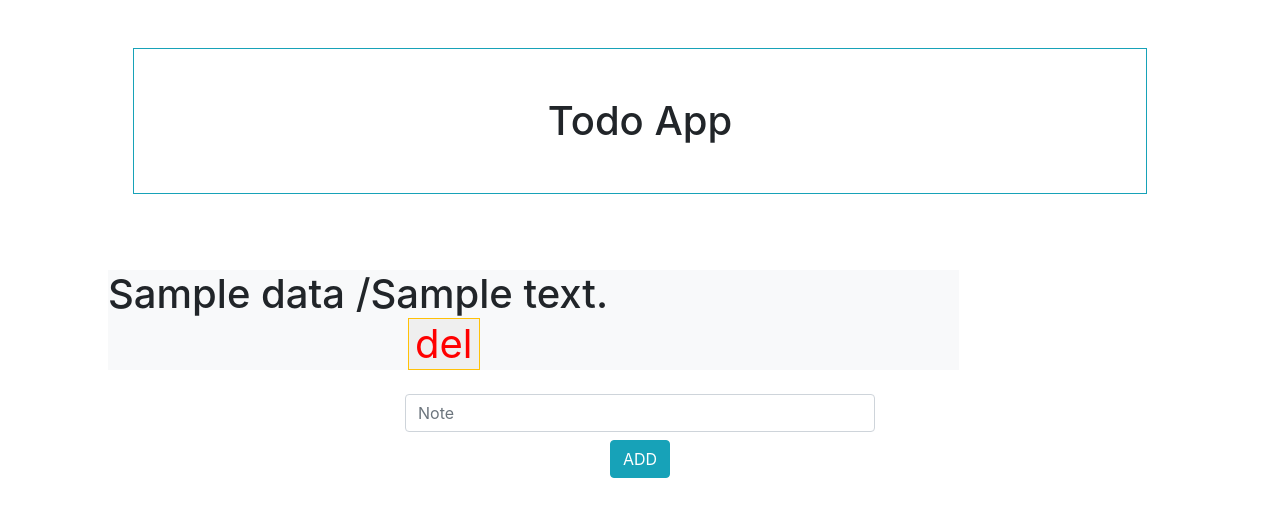
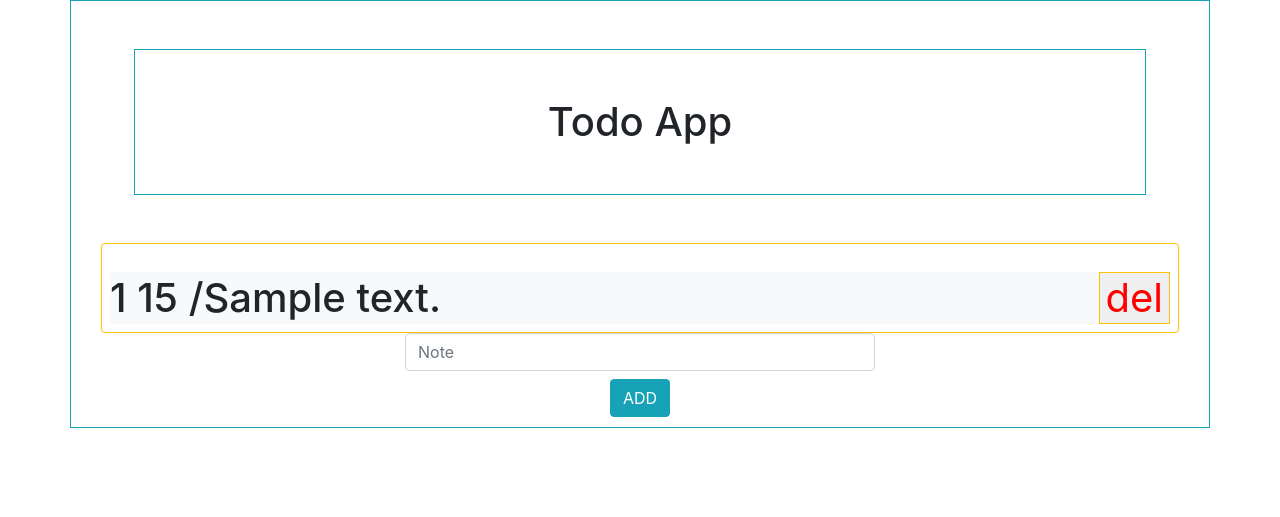
Before and after one commit to bartdob/todoApp, a Django app: template templates/todo.html in a window 1280 px wide. Shown: the top 517 px of the page. Run offline with Django 3.2, Linux system fonts and the light colour scheme; the template is opened without the code that fills it: most values are stand-ins (such as "Sample title", 1, 10 or a date in 2020); some libraries are stand-ins or nearby versions.

Commit message:
add funcion count

```diff
--- a/konendy.txt
+++ b/konendy.txt
@@ -5,6 +5,7 @@ https://docs.python.org/3/tutorial/venv.html
 
 https://docs.djangoproject.com/en/3.1/intro/tutorial01/
 
+srodowisko\Scripts\activate
 
 django-admin startproject mysite
 
--- a/templates/todo.html
+++ b/templates/todo.html
@@ -10,20 +10,19 @@
 <script src="https://stackpath.bootstrapcdn.com/bootstrap/4.5.2/js/bootstrap.min.js" integrity="sha384-B4gt1jrGC7Jh4AgTPSdUtOBvfO8shuf57BaghqFfPlYxofvL8/KUEfYiJOMMV+rV" crossorigin="anonymous"></script>
 </head>
 <body>
-    <div class="container">
+    <div class="container text-center border border-info">
         <h1 class="border border-info p-5 m-5 text-center"> Todo App<h1>
-            <div class="container">
+            <div class="container text-center">
+                <ul class="p-2 border border-warning list-group text-center">
+                        {% for todo_item in all_items %}
+                            <li class="form-inline bg-light justify-content-between" id="liinput">
+                            <div class="text-center">{{forloop.counter}} {{todo_item.date.day}} /{{todo_item.content}}</div>
 
-            <ul class="text-left p-2">
-                {% for todo_item in all_items %}
-                    <li class="form-inline bg-light d-flex justify-content-between text-center" id="liinput">
-                    <div class="left">{{todo_item.data}} /{{todo_item.content}}</div>
-                    <div class="right">
                             <form action="/deleteTodo/{{todo_item.id}}/"
                                 method="POST">{% csrf_token %}
                             <Button type="submit" id="inputdel" class="border border-warning">del</Button>
                             </form>
-                    </div>
+
                             </li>
                         {% endfor %}
                 </ul>
--- a/todo/models.py
+++ b/todo/models.py
@@ -1,5 +1,6 @@
 from django.db import models
+from django.utils.timezone import now
 
 class TodoItem(models.Model):
     content = models.TextField()
-    data = models.DateTimeField()
+    date = models.DateTimeField(default=now, editable=False)
--- a/todo/static/css/todo.css
+++ b/todo/static/css/todo.css
@@ -8,10 +8,5 @@ html {
 
 #liinput{
     /* padding-right: 20px; */
-    max-width: 80%;
     margin-top: 20px;
 }
-
-.right{
-    margin-left: 300px;
-}
```
Also changed, not shown: db.sqlite3, todo/migrations/0002_todoitem_date.py (added). Lines whose indentation alone changed are shown as unchanged.
